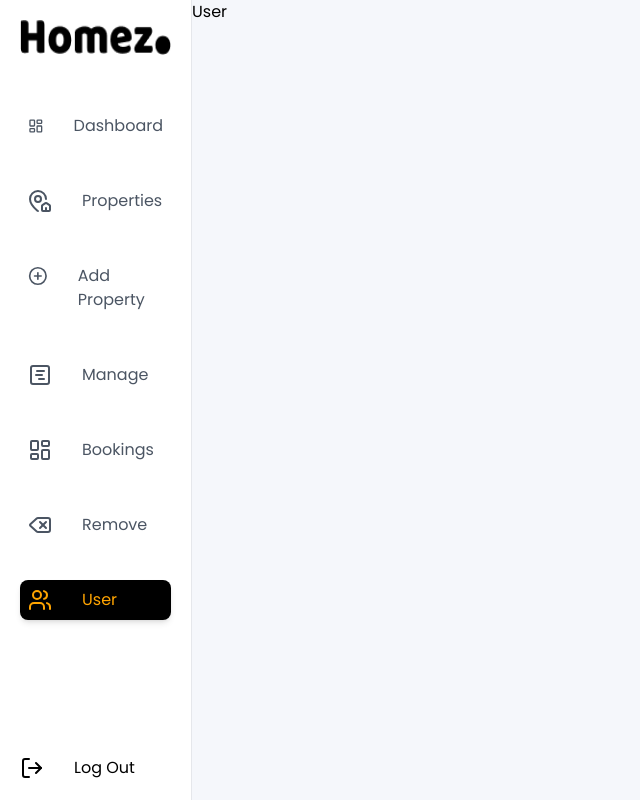
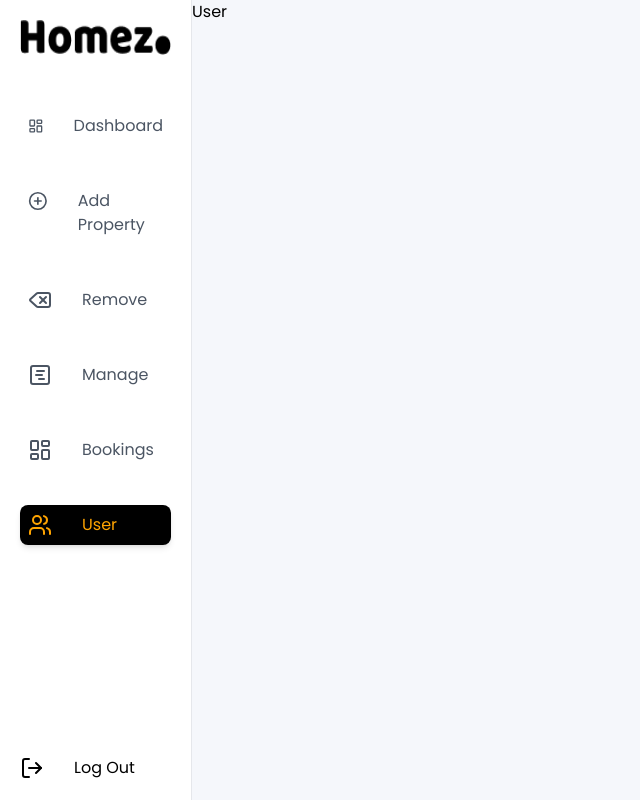
Before and after one commit to MrinalMondal1212/PropertyRentalApp, a React (Vite) app: page /admindashboard/user in a window 1280 px wide. Shown: the whole page, without its empty margins (0-640 px from the left). Built offline with nearby package versions, Linux system fonts and the light colour scheme.

Commit message:
update remove functionality and gallery

```diff
--- a/src/component/MiddleDashboard.tsx
+++ b/src/component/MiddleDashboard.tsx
@@ -1,4 +1,4 @@
-import { MoveLeft, MoveRight, Search } from "lucide-react";
+import { MoveLeft, MoveRight } from "lucide-react";
 import { Swiper, SwiperSlide } from "swiper/react";
 import { Autoplay, Navigation } from "swiper/modules";
 import { PieChart } from "@mui/x-charts/PieChart";
@@ -11,7 +11,7 @@ import { productsList } from "../store/adminproducts/adminproducts.thunk";
 import { useDispatch, useSelector } from "react-redux";
 import { useEffect, useRef } from "react";
 import { BUCKET_ID, storage } from "../lib/appwriteConfig";
-import Skeleton from "@mui/material/Skeleton";
+// import Skeleton from "@mui/material/Skeleton";
 
 const MiddleDashboard = () => {
   const { properties, loading, error } = useSelector(
--- a/src/component/RemoveProperties.tsx
+++ b/src/component/RemoveProperties.tsx
@@ -94,7 +94,7 @@ const RemoveProperties = () => {
                       onClick={() => handleDelete(property.$id)}
                       className="bg-black w-[100px] text-white px-4 py-2 rounded-lg hover:bg-red-500 "
                     >
-                      Delete
+                      Remove
                     </button>
                   </div>
                 </div>
--- a/src/component/Sidebar.tsx
+++ b/src/component/Sidebar.tsx
@@ -5,7 +5,6 @@ import {
   Delete,
   LayoutDashboard,
   LogOut,
-  MapPinHouse,
   SquareChartGantt,
   Users,
 } from "lucide-react";
@@ -37,13 +36,6 @@ const Sidebar = () => {
         >
           <LayoutDashboard /> Dashboard
         </NavLink>
-        {/* all propeties */}
-        <NavLink
-          to="/admindashboard/adminproperties"
-          className={({ isActive }) => (isActive ? activeLink : normalLink)}
-        >
-          <MapPinHouse /> Properties
-        </NavLink>
 
         {/* Add Properties Link */}
         <NavLink
@@ -55,6 +47,12 @@ const Sidebar = () => {
 
         {/* Manage Properties Link */}
         <NavLink
+          to="/admindashboard/removeproperties"
+          className={({ isActive }) => (isActive ? activeLink : normalLink)}
+        >
+          <Delete /> Remove
+        </NavLink>
+        <NavLink
           to="/admindashboard/manageproperties"
           className={({ isActive }) => (isActive ? activeLink : normalLink)}
         >
@@ -65,12 +63,6 @@ const Sidebar = () => {
           className={({ isActive }) => (isActive ? activeLink : normalLink)}
         >
           <LayoutDashboard /> Bookings
-        </NavLink>
-        <NavLink
-          to="/admindashboard/removeproperties"
-          className={({ isActive }) => (isActive ? activeLink : normalLink)}
-        >
-          <Delete /> Remove
         </NavLink>
         <NavLink
           to="/admindashboard/user"
--- /dev/null
+++ b/src/declerations/declarations.d.ts
@@ -0,0 +1,2 @@
+declare module 'swiper/css';
+declare module 'swiper/css/grid';
```
